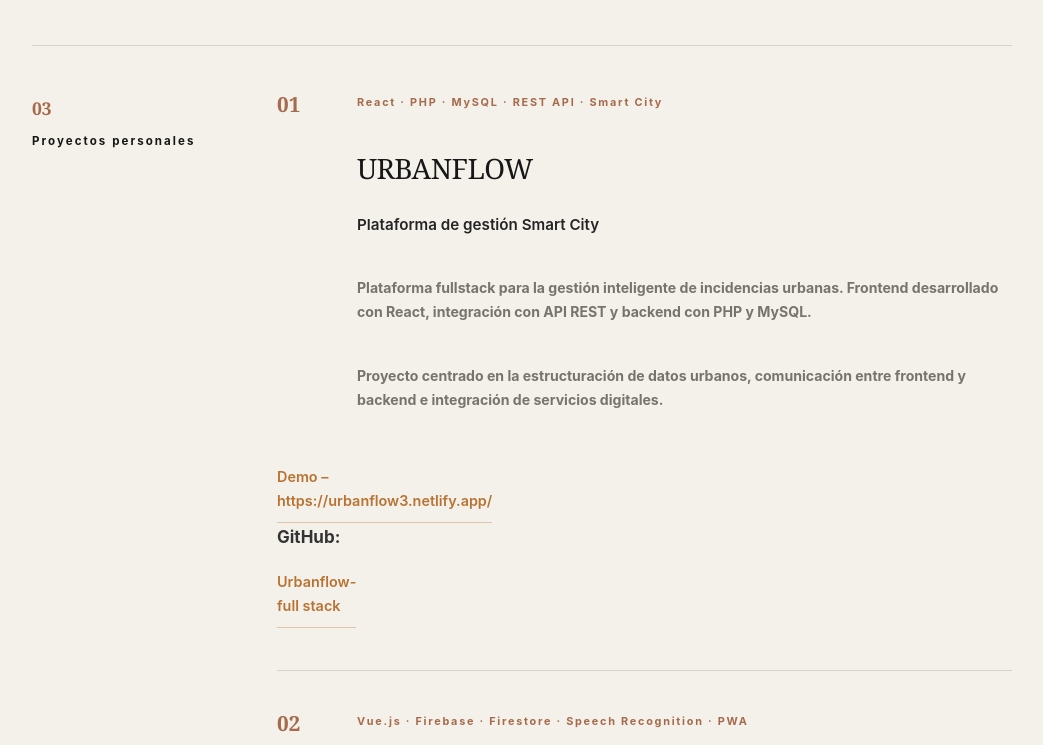
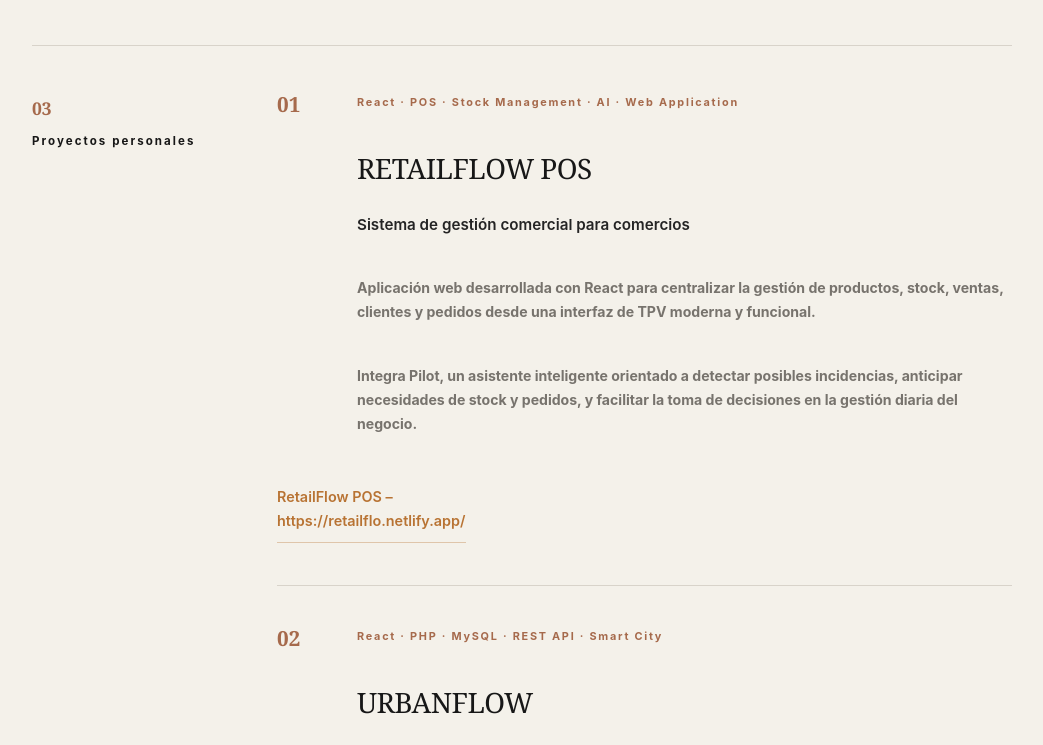
Before and after one commit to cristinavoda/CV-Cristina-Voda, a plain HTML site: page index.html in a window 1280 px wide. Shown: the part 1308-2053 px from the top of the page, without its empty margins (118-1161 px from the left). Drawn offline with Linux system fonts and the light colour scheme; files that its build step writes are made by us from their sources.

Commit message:
retailflow-2

```diff
--- a/index.html
+++ b/index.html
@@ -276,13 +276,75 @@
       <div class="section-content">
 
 
+        <article class="project">
+
+  <div class="project-meta">
+
+
+<span class="project-number">01</span>
+
+<span class="project-type">
+  React · POS · Stock Management · AI · Web Application
+</span>
+
+
+  </div>
+
+  <h3
+    data-es="RETAILFLOW POS"
+    data-en="RETAILFLOW POS">
+    RETAILFLOW POS
+  </h3>
+
+  <p
+    class="project-title"
+    data-es="Sistema de gestión comercial para comercios"
+    data-en="Business Management System for Retail">
+    Sistema de gestión comercial para comercios
+  </p>
+
+  <p
+    data-es="Aplicación web desarrollada con React para centralizar la gestión de productos, stock, ventas, clientes y pedidos desde una interfaz de TPV moderna y funcional."
+    data-en="React-based web application designed to centralise product, inventory, sales, customer and order management through a modern and functional POS interface.">
+    Aplicación web desarrollada con React para centralizar la gestión de
+    productos, stock, ventas, clientes y pedidos desde una interfaz de TPV
+    moderna y funcional.
+  </p>
+
+  <p
+    data-es="Integra Pilot, un asistente inteligente orientado a detectar posibles incidencias, anticipar necesidades de stock y pedidos, y facilitar la toma de decisiones en la gestión diaria del negocio."
+    data-en="Integrates Pilot, an intelligent assistant designed to detect potential issues, anticipate inventory and order needs, and support daily business decision-making.">
+    Integra <strong>Pilot</strong>, un asistente inteligente orientado a
+    detectar posibles incidencias, anticipar necesidades de stock y pedidos,
+    y facilitar la toma de decisiones en la gestión diaria del negocio.
+  </p>
+
+  <div class="project-link">
+
+
+<a
+  href="https://retailflo.netlify.app/"
+  target="_blank"
+  rel="noopener"
+  class="project-link"
+  style="margin-top:6px;">
+  RetailFlow POS – https://retailflo.netlify.app/
+</a>
+
+
+  </div>
+
+</article>
+
+
+
 
 
         <article class="project ">
 
           <div class="project-meta">
 
-            <span class="project-number">01</span>
+            <span class="project-number">02</span>
 
             <span class="project-type">
               React · PHP · MySQL · REST API · Smart City
@@ -333,7 +395,7 @@
 
           <div class="project-meta">
 
-            <span class="project-number">02</span>
+            <span class="project-number">03</span>
 
             <span class="project-type">
               Vue.js · Firebase · Firestore · Speech Recognition · PWA
@@ -382,7 +444,7 @@
 
           <div class="project-meta">
 
-            <span class="project-number">03</span>
+            <span class="project-number">04</span>
 
             <span class="project-type">
               Python · FastAPI · AI · Multi-agent Systems
@@ -441,7 +503,7 @@
 
           <div class="project-meta">
 
-            <span class="project-number">04</span>
+            <span class="project-number">05</span>
 
             <span class="project-type">
               AI Match · APIs · Automation · Web Application
@@ -493,7 +555,7 @@
 
           <div class="project-meta">
 
-            <span class="project-number">05</span>
+            <span class="project-number">06</span>
 
             <span class="project-type">
               PWA · Accessibility · APIs · Speech
@@ -548,7 +610,7 @@
 
           <div class="project-meta">
 
-            <span class="project-number">06</span>
+            <span class="project-number">07</span>
 
             <span class="project-type">
               JavaScript · APIs · Data · Real-time Dashboard
```
